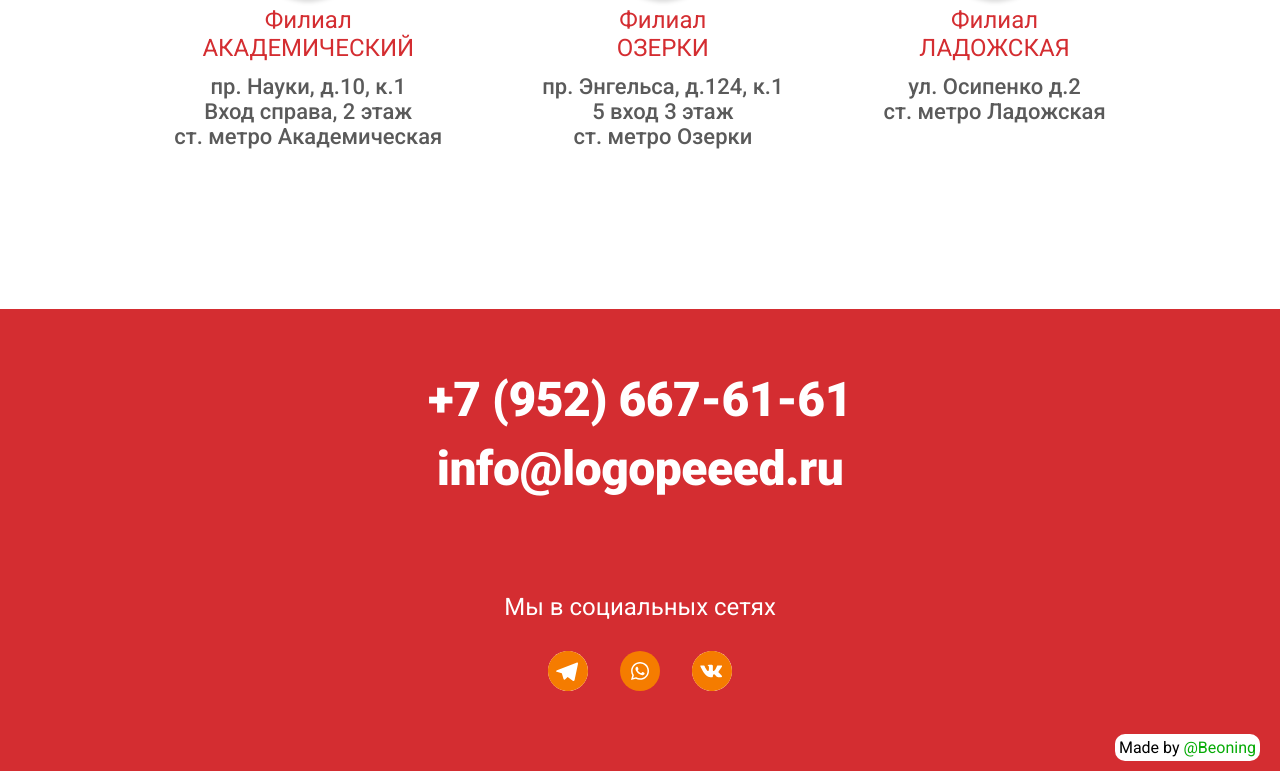
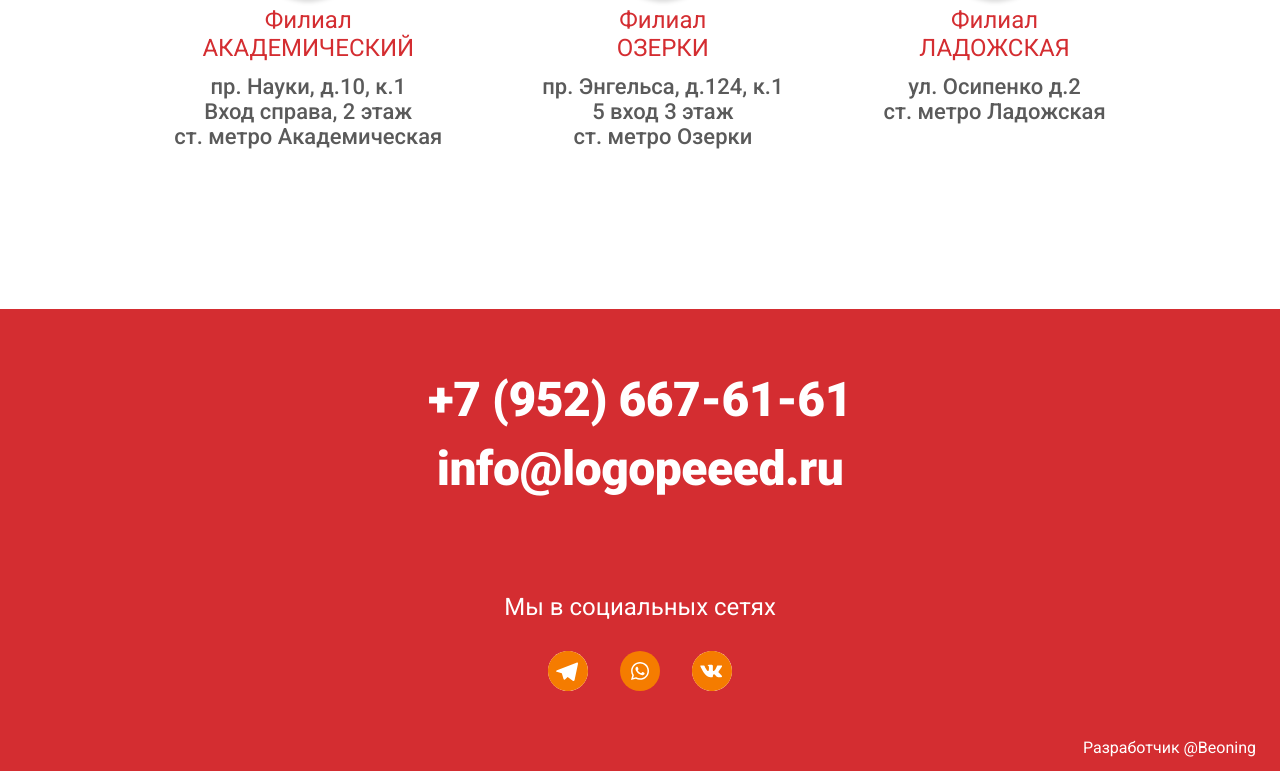
Before and after one commit to Beoning/logocite, a Next.js app: page / in a window 1280 px wide. Shown: the part 7389-8160 px from the top of the page. Built offline with nearby package versions, Linux system fonts and the light colour scheme.

Commit message:
added map

```diff
--- a/src/app/components/Footer/Footer.module.scss
+++ b/src/app/components/Footer/Footer.module.scss
@@ -43,14 +43,13 @@
     right: 20px;
     bottom: 10px;
     display: inline-block;
-    text-decoration: none;
-    background-color: #ffffff;
+    color: rgb(255, 255, 255);
     border-radius: 10px;
     padding: 4px;
 
     a {
       text-decoration: none;
-      color: rgb(6, 171, 6);
+      color: rgb(255, 255, 255);
     }
   }
 }
--- a/src/app/components/Footer/Footer.tsx
+++ b/src/app/components/Footer/Footer.tsx
@@ -22,7 +22,7 @@ const Footer = () => {
         </a>
       </section>
       <span>
-        Made by <a href="https://vk.com/beoning">@Beoning</a>
+        Разработчик <a href="https://vk.com/beoning">@Beoning</a>
       </span>
     </footer>
   );
--- a/src/app/components/YandexMap/YandexMap.tsx
+++ b/src/app/components/YandexMap/YandexMap.tsx
@@ -1,7 +1,16 @@
 import style from './YandexMap.module.scss';
 
 const YandexMap = () => {
-  return <section className={style.block}></section>;
+  return (
+    <section className={style.block}>
+      <iframe
+        src="https://yandex.ru/map-widget/v1/?um=constructor%3A6de5b77a5e794e1939ed316a3882578faad46f11c0c53c1bc57d8807a73311e2&amp;source=constructor"
+        width="100%"
+        height="620"
+        frameBorder="0"
+      />
+    </section>
+  );
 };
 
 export default YandexMap;
```
